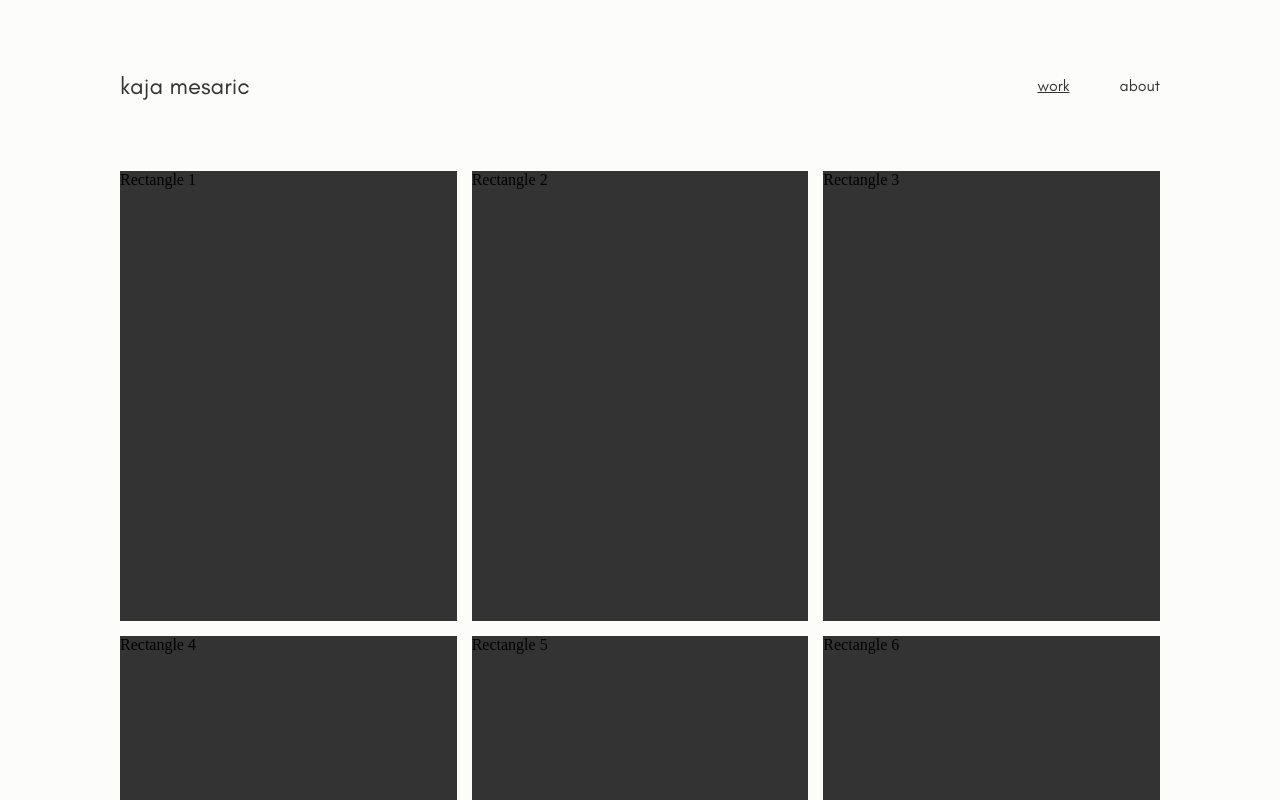
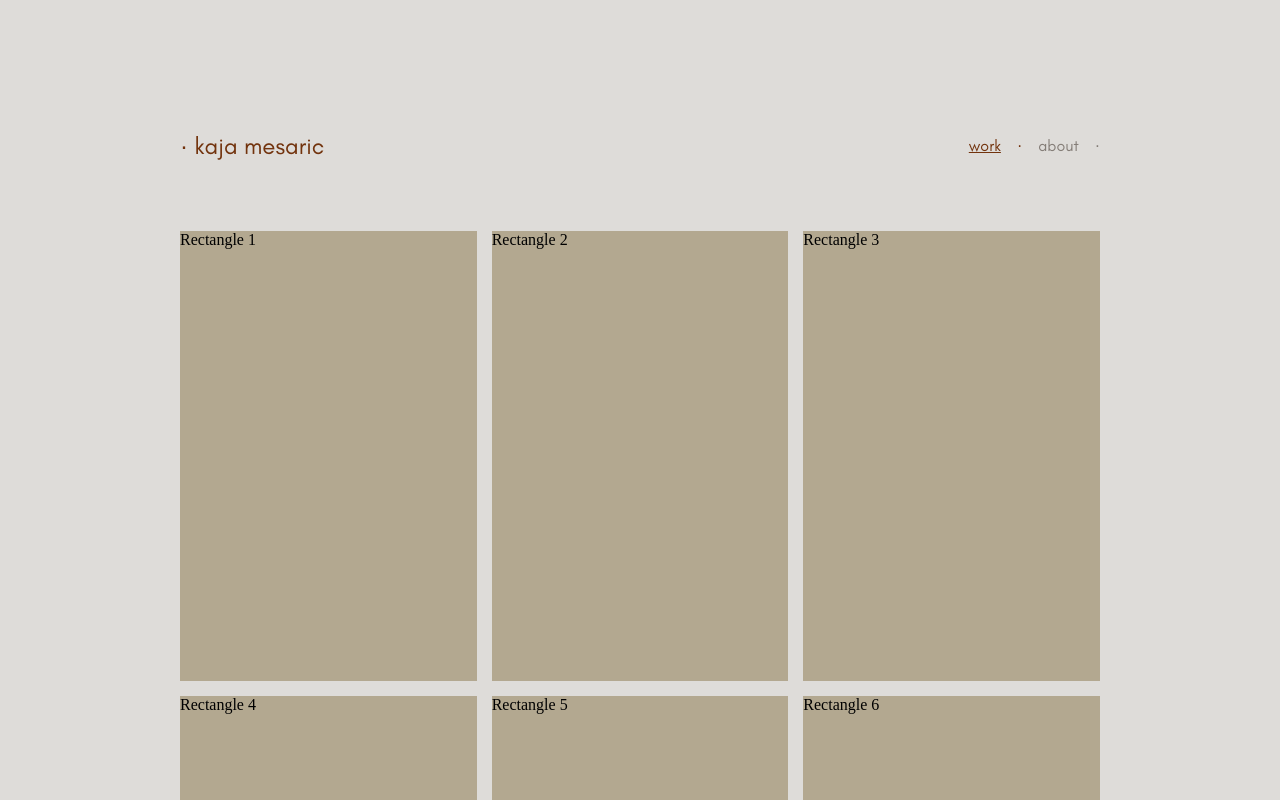
Before and after one commit to ssoossoohh/kajaw, a React (Vite) app: page /#/ in a window 1280 px wide. Shown: the top 800 px of the page. Built offline with nearby package versions, Linux system fonts and the light colour scheme.

Commit message:
Home page and about page changed to design

```diff
--- a/index.html
+++ b/index.html
@@ -2,7 +2,6 @@
 <html lang="en">
   <head>
     <meta charset="UTF-8" />
-
     <meta name="viewport" content="width=device-width, initial-scale=1.0" />
     <title>Kaja web</title>
     <link rel="stylesheet" href="/src/styles.css" />
--- a/src/components/Navbar.jsx
+++ b/src/components/Navbar.jsx
@@ -18,7 +18,7 @@ export default function Navbar() {
 
   return (
     <div className="home-title">
-      <div className="home-title-left">kaja mesaric</div>
+      <div className="home-title-left">· kaja mesaric</div>
       <div className="home-title-right">
         <p
           className={`htr-text ${isWorkActive ? "active" : ""}`}
@@ -26,12 +26,14 @@ export default function Navbar() {
         >
           work
         </p>
+        <p className={`htr-text ${isWorkActive ? "activedot" : ""}`}>·</p>
         <p
           className={`htr-text ${isAboutActive ? "active" : ""}`}
           onClick={navigateToAbout}
         >
           about
         </p>
+        <p className={`htr-text ${isAboutActive ? "activedot" : ""}`}>·</p>
       </div>
     </div>
   );
--- a/src/pages/About.jsx
+++ b/src/pages/About.jsx
@@ -3,16 +3,24 @@ import Navbar from "../components/Navbar.jsx";
 
 export default function About() {
   return (
-    <div>
+    <div className="abt-container">
       <Navbar />
-      <div className="abt-container">
+      <div className="abt-container-small">
         <div className="abt-left"></div>
         <div className="abt-right">
-          <div className="abtr-top"></div>
-          <div className="abtr-bottom">
-            <div className="abtrb-left"></div>
-            <div className="abtrb-right"></div>
-          </div>
+          <p className="abt-txt">
+            My commitment to finding sustainable solutions in my everyday life
+            extends to my love for renovantion and renovation projects that
+            always present a unique challenge. As a designer, I strive to create
+            personalized spaces that not onky reflect inidividuality and
+            aesthetics but also contribute to a sustainable lifestyle. I have a
+            passion for up-cycling second hand furniture and a dream of
+            designing a project with high-end second hand furniture{" "}
+          </p>
+
+          <p className="abt-txt">kjmesaric@gmail.com</p>
+
+          <p>+31 645179256</p>
         </div>
       </div>
     </div>
--- a/src/styles.css
+++ b/src/styles.css
@@ -17,65 +17,85 @@ html {
 
 body {
   margin: 0;
-  background-color: #fcfcfa;
+}
+.abt-container {
+  background-color: #dedcd9;
+  height: 100vh;
 }
 
-.abt-container {
+.abt-container-small {
   display: flex;
   align-items: center;
   justify-content: center;
-  gap: 15px;
-  padding: 0 120px;
+  gap: 45px;
+  padding-left: 120px;
+  padding-right: 120px;
   box-sizing: border-box;
+  padding-top: 50px;
 }
 
 .abt-left {
   background-color: blue;
-  height: 450px;
-  width: 400px;
+  height: 400px;
+  width: 350px;
+  background-image: url("./images/kaja-about.png"); /* Path to your background image */
+  background-size: cover; /* Ensure the image covers the entire div */
+  background-position: center; /* Center the image */
+  background-repeat: no-repeat; /* Prevent the image from repeating */
+  display: flex; /* Flex for layout if needed */
+  flex-direction: column;
 }
 .abt-right {
-  background-color: green;
-  height: 450px;
-  width: 400px;
+  margin: 0;
+  padding: 0;
+  color: #72330d;
+  font-family: "GlacialIndifference", sans-serif;
+  height: 400px;
+  width: 350px;
 }
 
-.home-banner {
-  display: flex;
-  font-family: "GlacialIndifference", sans-serif;
-  height: 10vh;
-  background-color: red;
-  font-size: 30px;
-  align-items: center;
-  justify-content: center;
+.abt-txt {
+  margin-bottom: 30px;
+}
+
+.home-container {
+  background-color: #dedcd9;
 }
 .home-title {
-  margin-top: 60px;
+  background-color: #dedcd9;
+  padding-top: 120px;
   color: #333333;
   display: flex;
   align-items: center;
   justify-content: space-between;
   font-family: "GlacialIndifference", sans-serif;
-  margin-bottom: 60px;
+  padding-bottom: 60px;
 }
 .home-title-left {
-  padding-left: 120px;
+  padding-left: 180px;
   font-size: 1.5em;
+  color: #72330d;
 }
 .home-title-right {
-  padding-right: 120px;
+  padding-right: 180px;
   font-size: 1em;
   display: flex;
-  gap: 50px;
+  gap: 16px;
 }
 
 .htr-text {
   font-family: "GlacialIndifference", sans-serif;
   font-weight: normal;
   transition: color 0.2s ease, transform 0.2s ease;
+  color: #847d77;
 }
 .htr-text.active {
   text-decoration: underline;
+  color: #72330d;
+}
+
+.htr-text.activedot {
+  color: #72330d;
 }
 .htr-text:hover {
   cursor: pointer;
@@ -87,11 +107,11 @@ body {
   display: grid;
   grid-template-columns: repeat(3, 1fr);
   gap: 15px;
-  padding-left: 120px;
-  padding-right: 120px;
+  padding-left: 180px;
+  padding-right: 180px;
 }
 
 .home-grid-item {
-  background-color: #333333;
+  background-color: #b3a890;
   height: 450px;
 }
```
Also changed, not shown: src/images/kaja-about.png (added).
